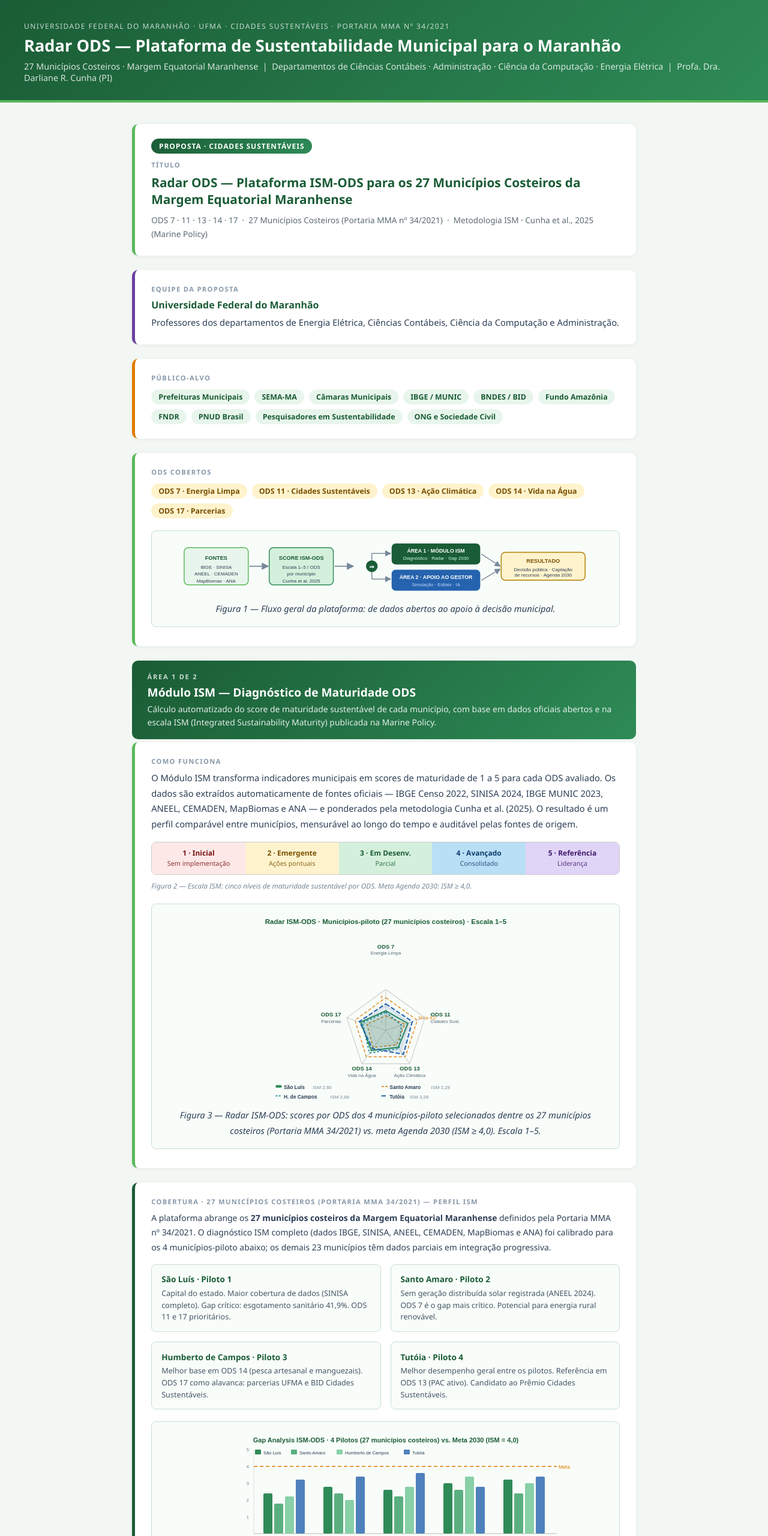
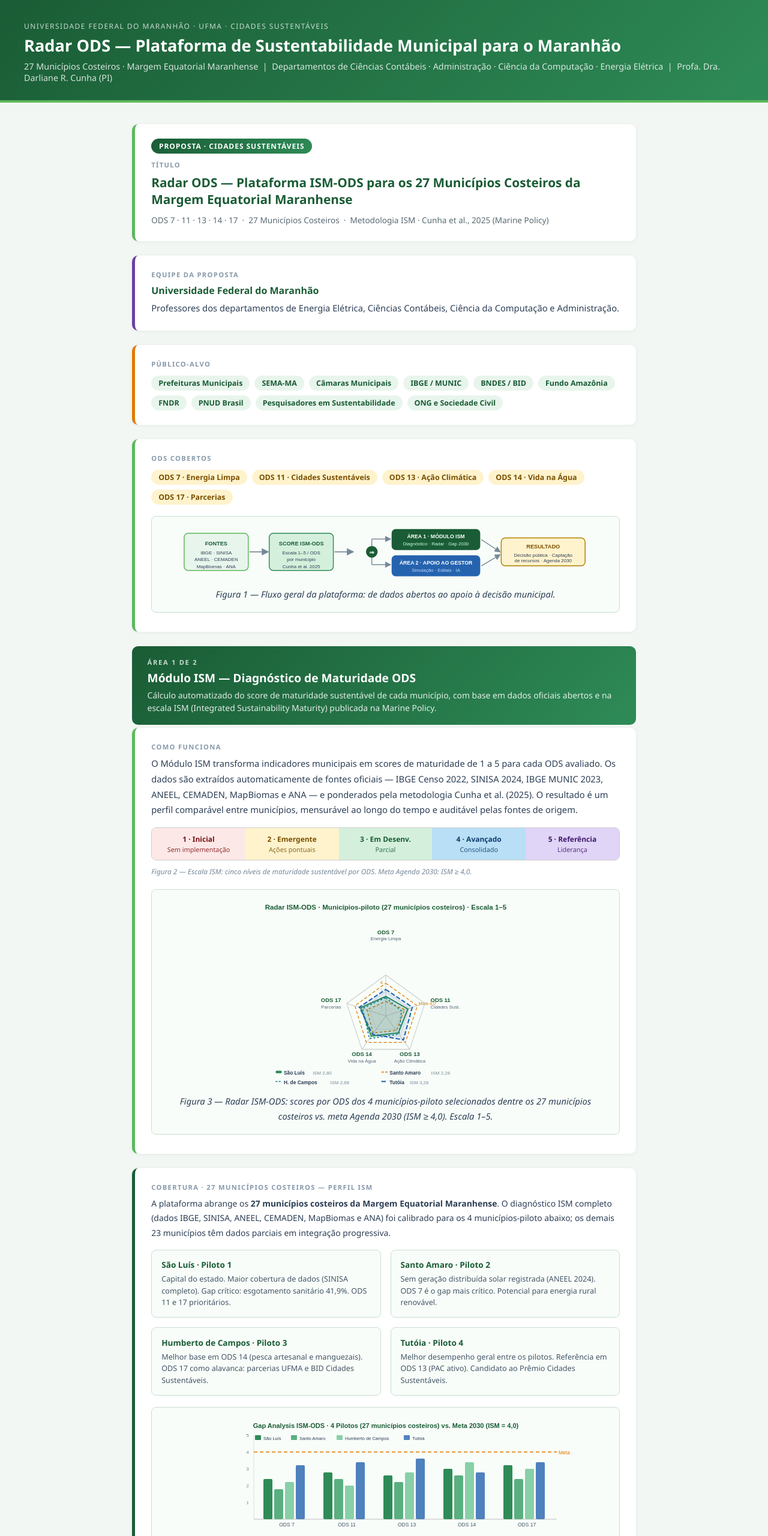
Before and after one commit to darlianecunha/radarods2, a plain HTML site: page index.html in a window 1280 px wide. Shown: the top 2560 px of the page at 60% size. Drawn offline with Linux system fonts and the light colour scheme.

Commit message:
Add files via upload

```diff
--- a/index.html
+++ b/index.html
@@ -282,7 +282,7 @@
 <body>
 
 <header>
-  <div class="tag">Universidade Federal do Maranhão · UFMA · Cidades Sustentáveis · Portaria MMA nº 34/2021</div>
+  <div class="tag">Universidade Federal do Maranhão · UFMA · Cidades Sustentáveis</div>
   <h1>Radar ODS — Plataforma de Sustentabilidade Municipal para o Maranhão</h1>
   <p>27 Municípios Costeiros · Margem Equatorial Maranhense &nbsp;|&nbsp; Departamentos de Ciências Contábeis · Administração · Ciência da Computação · Energia Elétrica &nbsp;|&nbsp; Profa. Dra. Darliane R. Cunha (PI)</p>
 </header>
@@ -294,7 +294,7 @@
     <div class="proposal-badge">Proposta · Cidades Sustentáveis</div>
     <div class="section-label">Título</div>
     <h2>Radar ODS — Plataforma ISM-ODS para os 27 Municípios Costeiros da Margem Equatorial Maranhense</h2>
-    <p style="color:#5a6a72; font-size:0.85rem; margin-top:0.3rem;">ODS 7 · 11 · 13 · 14 · 17 &nbsp;·&nbsp; 27 Municípios Costeiros (Portaria MMA nº 34/2021) &nbsp;·&nbsp; Metodologia ISM · Cunha et al., 2025 (Marine Policy)</p>
+    <p style="color:#5a6a72; font-size:0.85rem; margin-top:0.3rem;">ODS 7 · 11 · 13 · 14 · 17 &nbsp;·&nbsp; 27 Municípios Costeiros &nbsp;·&nbsp; Metodologia ISM · Cunha et al., 2025 (Marine Policy)</p>
   </div>
 
   <!-- ── Equipe / Público ───────────────────────── -->
@@ -469,13 +469,13 @@
         <text x="206" y="293" font-family="Arial" font-size="8" fill="#2c3e55" font-weight="600">Tutóia</text>
         <text x="238" y="293" font-family="Arial" font-size="7.5" fill="#778899">ISM 3,28</text>
       </svg>
-      <p class="fig-caption">Figura 3 — Radar ISM-ODS: scores por ODS dos 4 municípios-piloto selecionados dentre os 27 municípios costeiros (Portaria MMA 34/2021) vs. meta Agenda 2030 (ISM ≥ 4,0). Escala 1–5.</p>
+      <p class="fig-caption">Figura 3 — Radar ISM-ODS: scores por ODS dos 4 municípios-piloto selecionados dentre os 27 municípios costeiros vs. meta Agenda 2030 (ISM ≥ 4,0). Escala 1–5.</p>
     </div>
   </div>
 
   <div class="section" style="border-left-color:#1a5c35;">
-    <div class="section-label">Cobertura · 27 Municípios Costeiros (Portaria MMA 34/2021) — Perfil ISM</div>
-    <p style="font-size:0.87rem; color:#2c3e55; margin-bottom:0.8rem;">A plataforma abrange os <strong>27 municípios costeiros da Margem Equatorial Maranhense</strong> definidos pela Portaria MMA nº 34/2021. O diagnóstico ISM completo (dados IBGE, SINISA, ANEEL, CEMADEN, MapBiomas e ANA) foi calibrado para os 4 municípios-piloto abaixo; os demais 23 municípios têm dados parciais em integração progressiva.</p>
+    <div class="section-label">Cobertura · 27 Municípios Costeiros — Perfil ISM</div>
+    <p style="font-size:0.87rem; color:#2c3e55; margin-bottom:0.8rem;">A plataforma abrange os <strong>27 municípios costeiros da Margem Equatorial Maranhense</strong>. O diagnóstico ISM completo (dados IBGE, SINISA, ANEEL, CEMADEN, MapBiomas e ANA) foi calibrado para os 4 municípios-piloto abaixo; os demais 23 municípios têm dados parciais em integração progressiva.</p>
     <div class="two-col">
       <div class="mini-card">
         <h4>São Luís · Piloto 1</h4>
@@ -569,7 +569,7 @@
         <rect x="340" y="30" width="10" height="8" fill="#2563ae" rx="1" opacity="0.8"/>
         <text x="354" y="38" font-family="Arial" font-size="7.5" fill="#2c3e55">Tutóia</text>
       </svg>
-      <p class="fig-caption">Figura 4 — Gap Analysis: score ISM-ODS nos 4 municípios-piloto (referência para calibração do modelo nos 27 municípios costeiros) vs. meta Agenda 2030 (ISM ≥ 4,0). Portaria MMA nº 34/2021.</p>
+      <p class="fig-caption">Figura 4 — Gap Analysis: score ISM-ODS nos 4 municípios-piloto (referência para calibração do modelo nos 27 municípios costeiros) vs. meta Agenda 2030 (ISM ≥ 4,0).</p>
     </div>
   </div>
 
@@ -724,7 +724,7 @@
   <!-- ── Demo / Resultado ───────────────────────── -->
   <div class="section accent-teal">
     <div class="section-label">Acesso à Plataforma</div>
-    <p>O protótipo operacional já está disponível cobrindo os <strong>27 municípios costeiros da Margem Equatorial Maranhense</strong> (Portaria MMA nº 34/2021), com diagnóstico ISM completo para os 4 municípios-piloto e dados parciais em integração progressiva para os demais 23.</p>
+    <p>O protótipo operacional já está disponível cobrindo os <strong>27 municípios costeiros da Margem Equatorial Maranhense</strong>, com diagnóstico ISM completo para os 4 municípios-piloto e dados parciais em integração progressiva para os demais 23.</p>
     <a class="demo-link" href="https://radarods.vercel.app/" target="_blank" rel="noopener">
       <svg width="14" height="14" viewBox="0 0 24 24" fill="none" stroke="currentColor" stroke-width="2.5"><path d="M18 13v6a2 2 0 0 1-2 2H5a2 2 0 0 1-2-2V8a2 2 0 0 1 2-2h6"/><polyline points="15 3 21 3 21 9"/><line x1="10" y1="14" x2="21" y2="3"/></svg>
       Acessar plataforma · radarods.vercel.app
@@ -733,7 +733,7 @@
 
   <div class="section" style="border-left-color:#2e8b57;">
     <div class="section-label">Resultados Esperados</div>
-    <p>A plataforma visa apoiar a gestão pública sustentável dos <strong>27 municípios costeiros da Margem Equatorial Maranhense</strong> (Portaria MMA nº 34/2021), oferecendo pela primeira vez no Maranhão um sistema de diagnóstico padronizado e comparável para os ODS 7, 11, 13, 14 e 17. O score ISM-ODS traduz a complexidade dos indicadores de sustentabilidade em linguagem acessível para prefeitos, secretários e formuladores de política pública, com suporte direto à captação de recursos.</p>
+    <p>A plataforma visa apoiar a gestão pública sustentável dos <strong>27 municípios costeiros da Margem Equatorial Maranhense</strong>, oferecendo pela primeira vez no Maranhão um sistema de diagnóstico padronizado e comparável para os ODS 7, 11, 13, 14 e 17. O score ISM-ODS traduz a complexidade dos indicadores de sustentabilidade em linguagem acessível para prefeitos, secretários e formuladores de política pública, com suporte direto à captação de recursos.</p>
     <div class="highlight-box">
       <p>O principal resultado esperado é subsidiar decisões de investimento e captação de recursos: a ferramenta identifica automaticamente quais editais de financiamento climático são acessíveis para cada município conforme seu nível ISM-ODS atual, e simula o impacto de ações específicas no score — mostrando quais intervenções geram maior retorno em maturidade de sustentabilidade. As sugestões de IA calibradas ao perfil de cada município e a rede de boas práticas entre cidades ampliam o valor da ferramenta como ecossistema colaborativo para a sustentabilidade maranhense.</p>
     </div>
```
